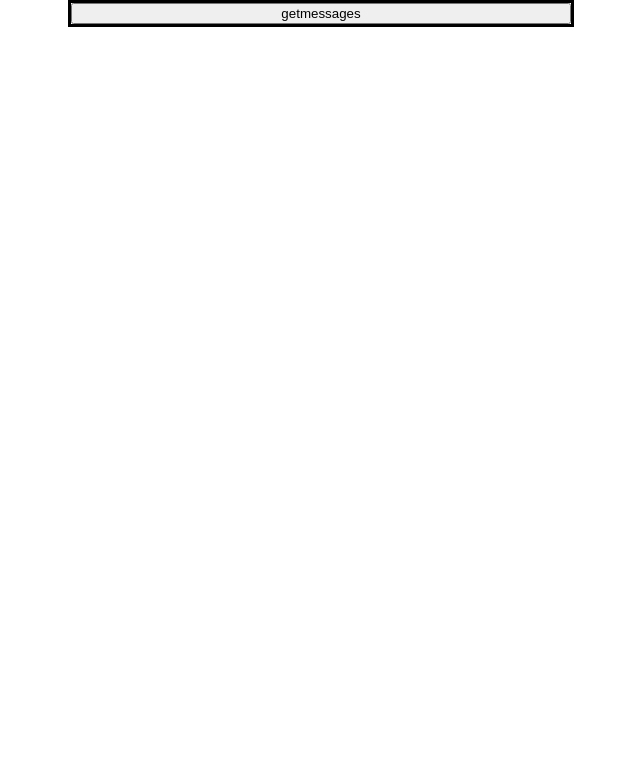
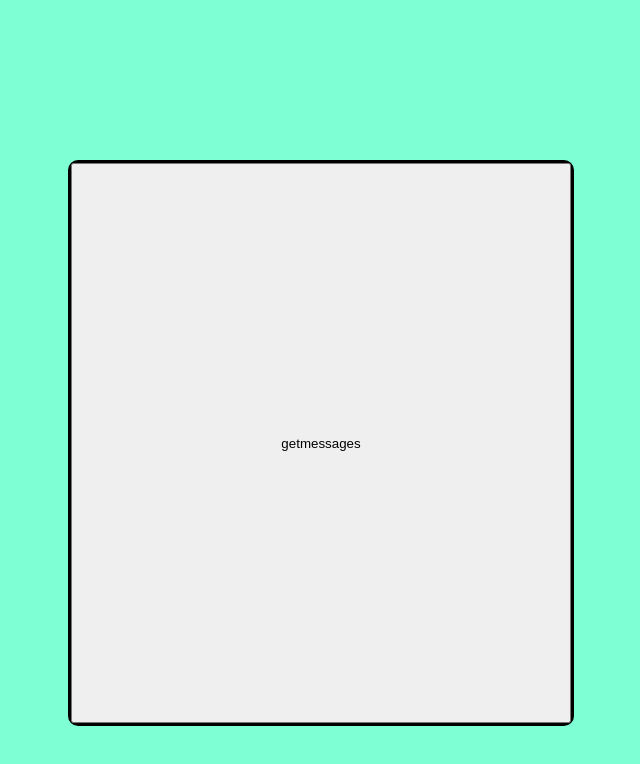
Before and after one commit to bu7maydAbdu/Chat-app, a React (Create React App) app in the folder frontend/: page / in a window 1280 px wide. Shown: the top 764 px of the page, without its empty margins (319-959 px from the left). Built offline with nearby package versions, Linux system fonts and the light colour scheme.

Commit message:
some css styling for backgrounds

```diff
--- a/frontend/src/App.css
+++ b/frontend/src/App.css
@@ -1,9 +1,17 @@
+body {
+  background-color: aquamarine;
+}
+
 .App {
   display: grid;
   grid-template-columns: 1fr;
 margin: auto;
+margin-top: 20vh;
 border: 3px solid black ;
+border-radius: 10px;
 max-width: 500px;
+height: 70vh;
+background-color: white;
 }
 
 .message {
```
